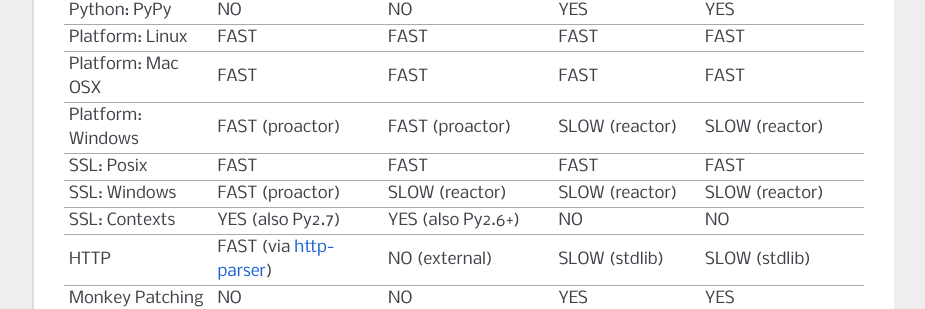
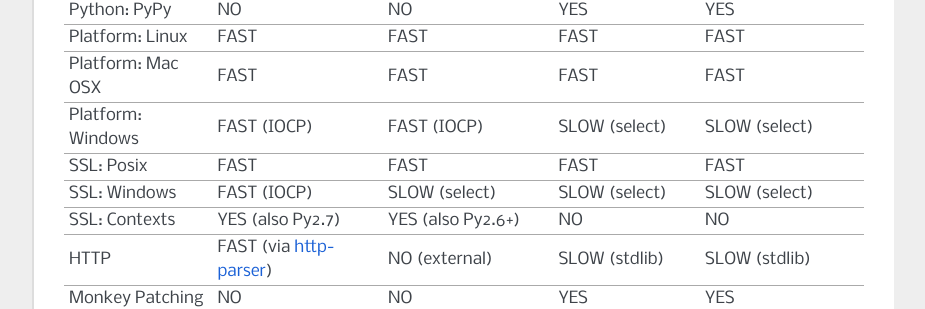
Before and after one commit to geertj/gruvi, a Sphinx documentation site: the page built from docs/rationale.rst, in a window 1280 px wide and 900 px high, scrolled down 994 px. Shown: the part 142-451 px from the top of the window, without its empty margins (198-1123 px from the left). Built offline with Sphinx 7.4.7, drawn with Linux system fonts in a browser that asks for light colours; the version number could not be read and is left out.

Commit message:
docs: clarify that proactor means IOCP

```diff
--- a/docs/rationale.rst
+++ b/docs/rationale.rst
@@ -61,9 +61,9 @@
 Python: PyPy        NO                  NO                  YES                 YES
 Platform: Linux     FAST                FAST                FAST                FAST
 Platform: Mac OSX   FAST                FAST                FAST                FAST
-Platform: Windows   FAST (proactor)     FAST (proactor)     SLOW (reactor)      SLOW (reactor)
+Platform: Windows   FAST (IOCP)         FAST (IOCP)         SLOW (select)       SLOW (select)
 SSL: Posix          FAST                FAST                FAST                FAST
-SSL: Windows        FAST (proactor)     SLOW (reactor)      SLOW (reactor)      SLOW (reactor)
+SSL: Windows        FAST (IOCP)         SLOW (select)       SLOW (select)       SLOW (select)
 SSL: Contexts       YES (also Py2.7)    YES (also Py2.6+)   NO                  NO
 HTTP                FAST (via           NO (external)       SLOW (stdlib)       SLOW (stdlib)
                     http-parser_)
```
